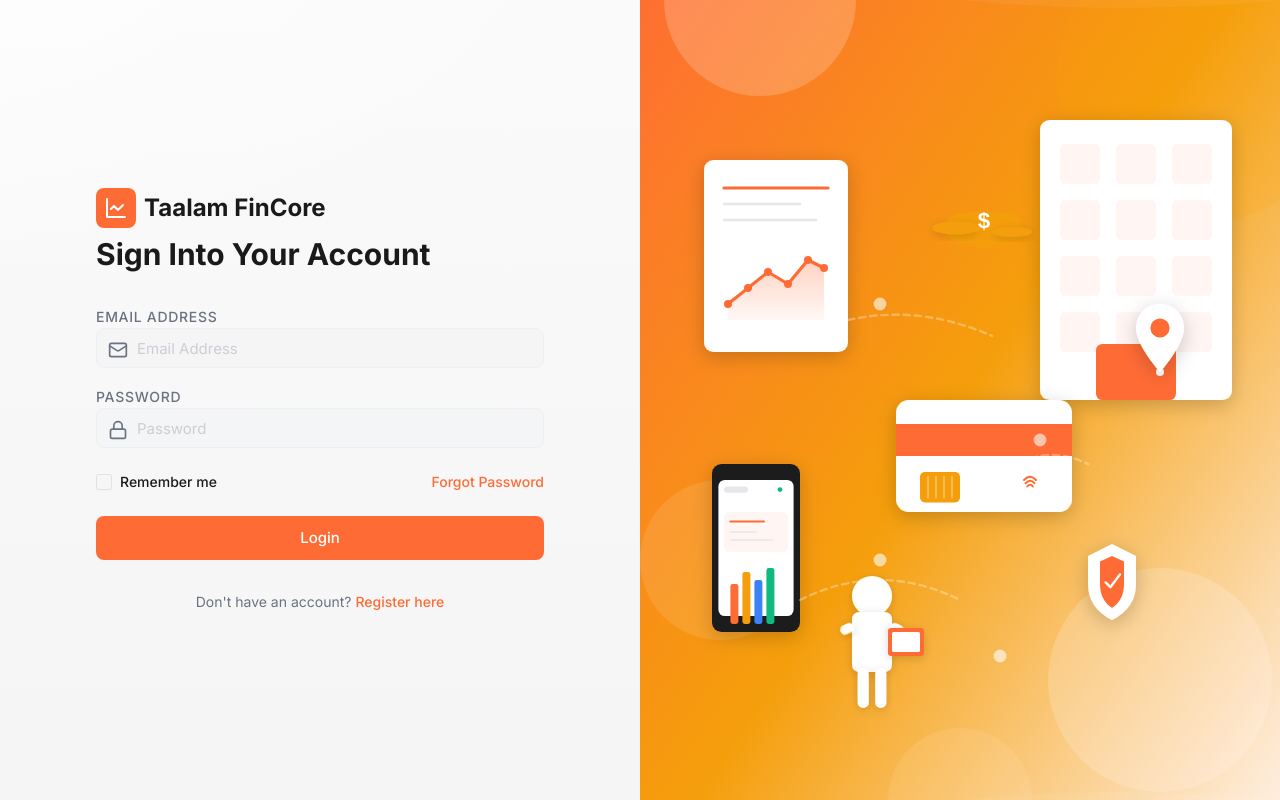
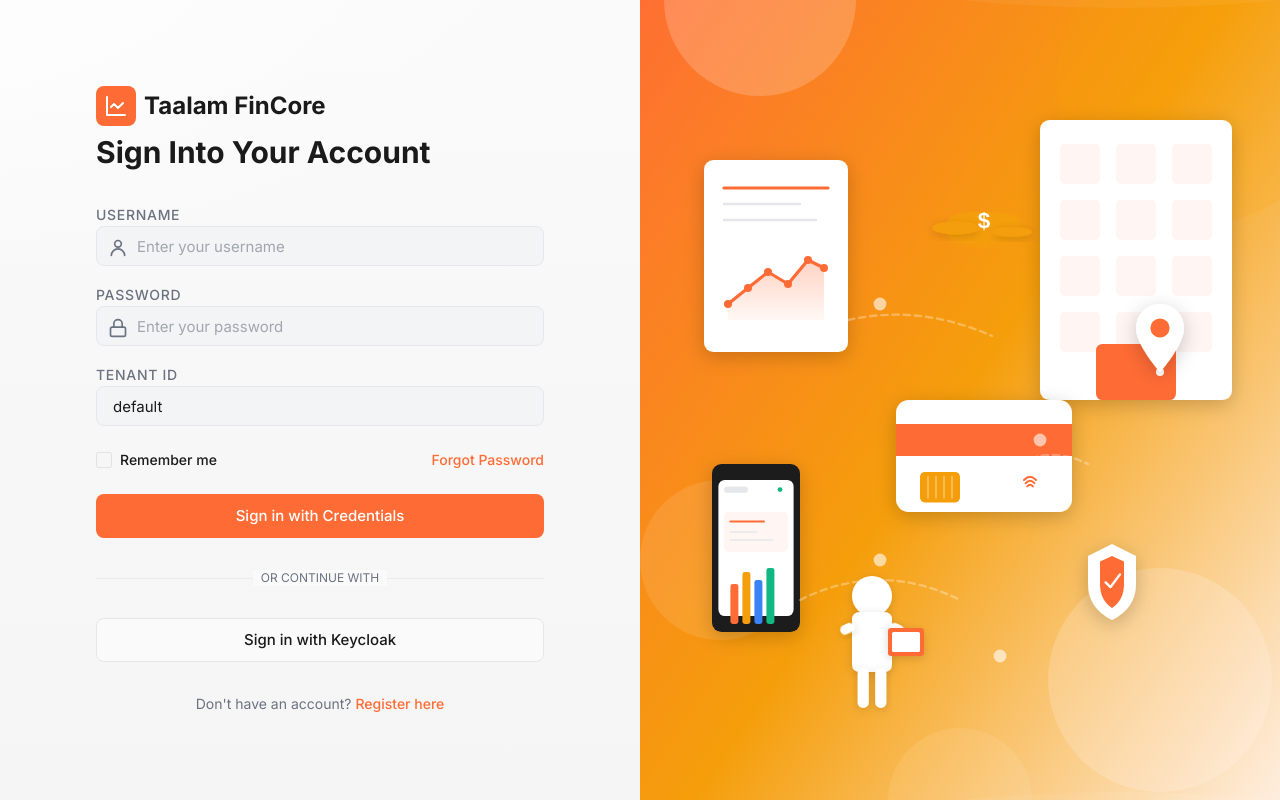
Before and after one commit to Taalam-Innovations-KE/fineract-ui, a Next.js app: page /auth/signin in a window 1280 px wide. Built offline with nearby package versions, Linux system fonts and the light colour scheme; no server answers.

Commit message:
feat(auth): restore credentials and keycloak signin

```diff
--- a/src/app/auth/signin/page.tsx
+++ b/src/app/auth/signin/page.tsx
@@ -3,6 +3,7 @@
 import { Input } from "@/components/ui/input";
 import { Label } from "@/components/ui/label";
 import { Checkbox } from "@/components/ui/checkbox";
+import { Separator } from "@/components/ui/separator";
 import Link from "next/link";
 import Image from "next/image";
 
@@ -52,29 +53,36 @@
 						</div>
 					)}
 
-					{/* Keycloak Form */}
+					{/* Credentials Form */}
 					<form
-						action={async () => {
+						action={async (formData: FormData) => {
 							"use server";
-							await signIn("keycloak", {
+							const username = formData.get("username");
+							const password = formData.get("password");
+							const tenantId = formData.get("tenantId") || "default";
+
+							await signIn("credentials", {
+								username,
+								password,
+								tenantId,
 								redirectTo: callbackUrl,
 							});
 						}}
 						className="space-y-6"
 					>
 						<div className="space-y-4">
-							{/* Email Address */}
+							{/* Username */}
 							<div className="space-y-2">
-								<Label htmlFor="email" className="text-sm font-medium">
-									Email Address
+								<Label htmlFor="username" className="text-sm font-medium">
+									Username
 								</Label>
 								<div className="relative">
 									<Input
-										id="email"
-										name="email"
-										type="email"
-										placeholder="Email Address"
-										disabled
+										id="username"
+										name="username"
+										type="text"
+										placeholder="Enter your username"
+										required
 										className="pl-10"
 									/>
 									<svg
@@ -87,8 +95,8 @@
 										strokeLinejoin="round"
 										className="absolute left-3 top-3 h-5 w-5 text-muted-foreground"
 									>
-										<rect width="20" height="16" x="2" y="4" rx="2" />
-										<path d="m22 7-8.97 5.7a1.94 1.94 0 0 1-2.06 0L2 7" />
+										<path d="M20 21a8 8 0 0 0-16 0" />
+										<circle cx="12" cy="7" r="4" />
 									</svg>
 								</div>
 							</div>
@@ -103,8 +111,8 @@
 										id="password"
 										name="password"
 										type="password"
-										placeholder="Password"
-										disabled
+										placeholder="Enter your password"
+										required
 										className="pl-10"
 									/>
 									<svg
@@ -121,6 +129,20 @@
 										<path d="M7 11V7a5 5 0 0 1 10 0v4" />
 									</svg>
 								</div>
+							</div>
+
+							{/* Tenant ID */}
+							<div className="space-y-2">
+								<Label htmlFor="tenantId" className="text-sm font-medium">
+									Tenant ID
+								</Label>
+								<Input
+									id="tenantId"
+									name="tenantId"
+									type="text"
+									placeholder="default"
+									defaultValue="default"
+								/>
 							</div>
 						</div>
 
@@ -145,7 +167,37 @@
 
 						{/* Login Button */}
 						<Button type="submit" className="w-full" size="lg">
-							Login
+							Sign in with Credentials
+						</Button>
+					</form>
+
+					<div className="relative">
+						<div className="absolute inset-0 flex items-center">
+							<Separator />
+						</div>
+						<div className="relative flex justify-center text-xs uppercase">
+							<span className="bg-background px-2 text-muted-foreground">
+								Or continue with
+							</span>
+						</div>
+					</div>
+
+					{/* Keycloak Form */}
+					<form
+						action={async () => {
+							"use server";
+							await signIn("keycloak", {
+								redirectTo: callbackUrl,
+							});
+						}}
+					>
+						<Button
+							type="submit"
+							variant="outline"
+							className="w-full"
+							size="lg"
+						>
+							Sign in with Keycloak
 						</Button>
 					</form>
 
```
